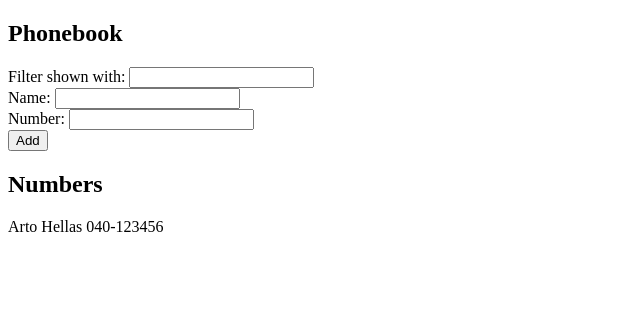
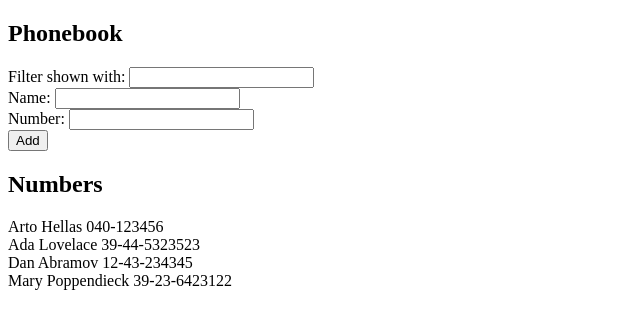
Before and after one commit to jussiiih/Full-Stack-Open, a React (Vite) app in the folder osa2/puhelinluettelo/: page / in a window 1280 px wide. Shown: the top 328 px of the page, without its empty margins (0-640 px from the left). Built offline with nearby package versions, Linux system fonts and the light colour scheme; data requests are answered from the project's data file.

Commit message:
tehtävä 2.11

```diff
--- /dev/null
+++ b/osa2/puhelinluettelo/db.json
@@ -0,0 +1,24 @@
+{
+    "persons":[
+      {
+        "name": "Arto Hellas",
+        "number": "040-123456",
+        "id": 1
+      },
+      {
+        "name": "Ada Lovelace",
+        "number": "39-44-5323523",
+        "id": 2
+      },
+      {
+        "name": "Dan Abramov",
+        "number": "12-43-234345",
+        "id": 3
+      },
+      {
+        "name": "Mary Poppendieck",
+        "number": "39-23-6423122",
+        "id": 4
+      }
+    ]
+  }
--- a/osa2/puhelinluettelo/package.json
+++ b/osa2/puhelinluettelo/package.json
@@ -7,7 +7,8 @@
     "dev": "vite",
     "build": "vite build",
     "lint": "eslint . --ext js,jsx --report-unused-disable-directives --max-warnings 0",
-    "preview": "vite preview"
+    "preview": "vite preview",
+    "server": "json-server -p3002 --watch db.json"
   },
   "dependencies": {
     "axios": "^1.6.8",
@@ -22,6 +23,7 @@
     "eslint-plugin-react": "^7.34.1",
     "eslint-plugin-react-hooks": "^4.6.0",
     "eslint-plugin-react-refresh": "^0.4.6",
+    "json-server": "^1.0.0-alpha.23",
     "vite": "^5.2.0"
   }
 }
--- a/osa2/puhelinluettelo/src/App.jsx
+++ b/osa2/puhelinluettelo/src/App.jsx
@@ -1,15 +1,21 @@
-import { useState } from 'react'
+import { useState, useEffect } from 'react'
+import axios from 'axios'
 import Filter from './components/Filter'
 import PersonForm from './components/PersonForm'
 
 const App = () => {
-  const [persons, setPersons] = useState([
-    { name: 'Arto Hellas', number: '040-123456' }
-  ])
+  const [persons, setPersons] = useState([])
   const [newName, setNewName] = useState('')
   const [newNumber, setNewNumber] = useState('')
   const [newFilter, setNewFilter] = useState('')
   const [showAll, setShowAll] = useState(true)
+
+  useEffect(() => {
+    axios.get('http://localhost:3002/persons')
+    .then(response => {
+      setPersons(response.data)
+    })
+  }, [])
 
   const addName = (event) => {
     event.preventDefault()
```
Also changed, not shown: 1 other file (tests, documents, lock files or other folders).
